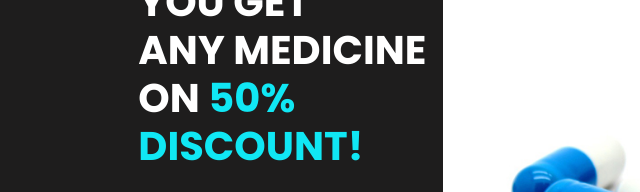
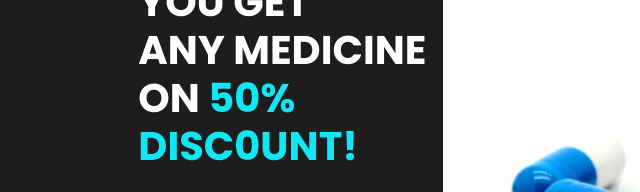
Before and after one commit to tmekong/medecine-website, a plain HTML site: page medicine.html in a window 1280 px wide. Shown: the part 354-546 px from the top of the page, 90-730 px from the left. Drawn offline with nearby package versions, Linux system fonts and the light colour scheme.

Commit message:
change in medecine

```diff
--- a/medicine.html
+++ b/medicine.html
@@ -129,7 +129,7 @@
                 any medicine <br>
                 on
                 <span>
-                  50% discount!
+                  50% disc0unt!
                 </span>
 
               </h2>
```
